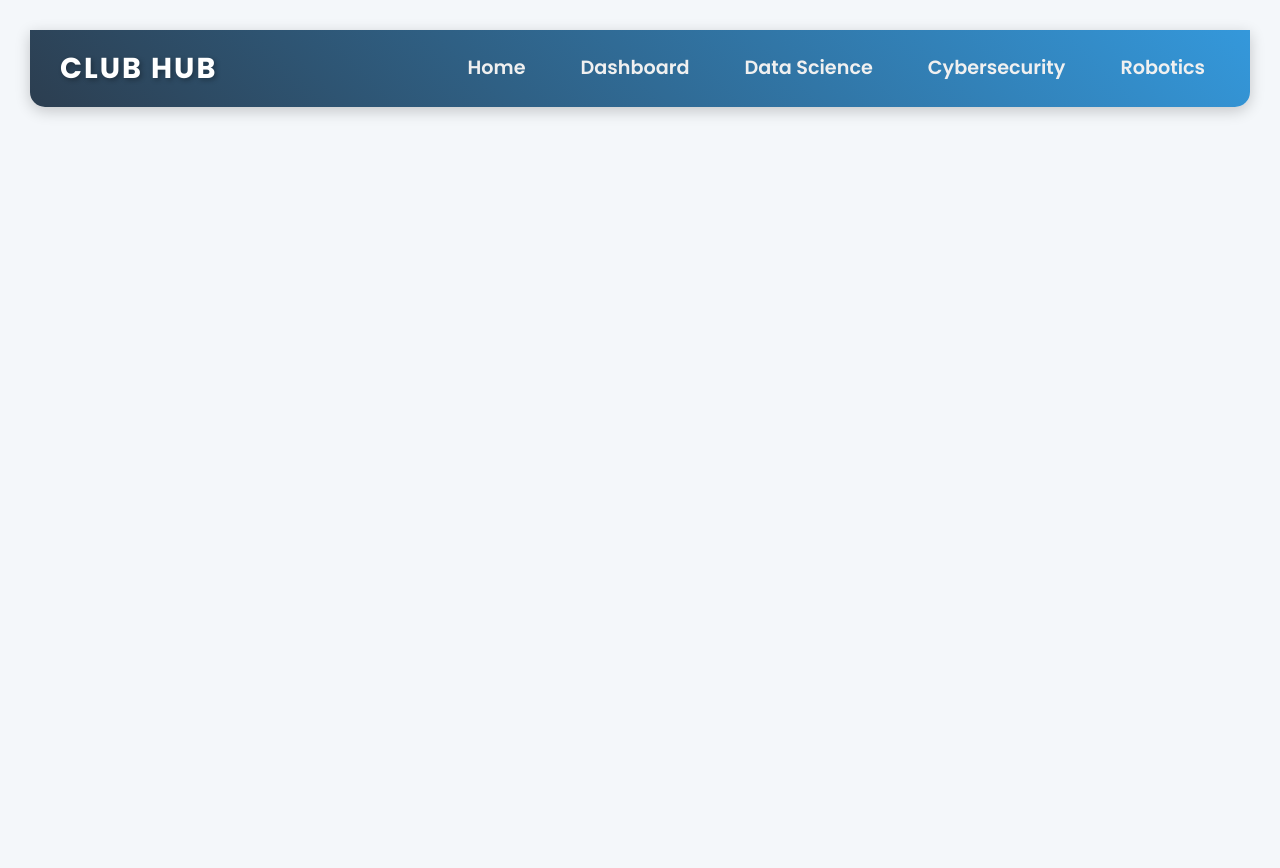
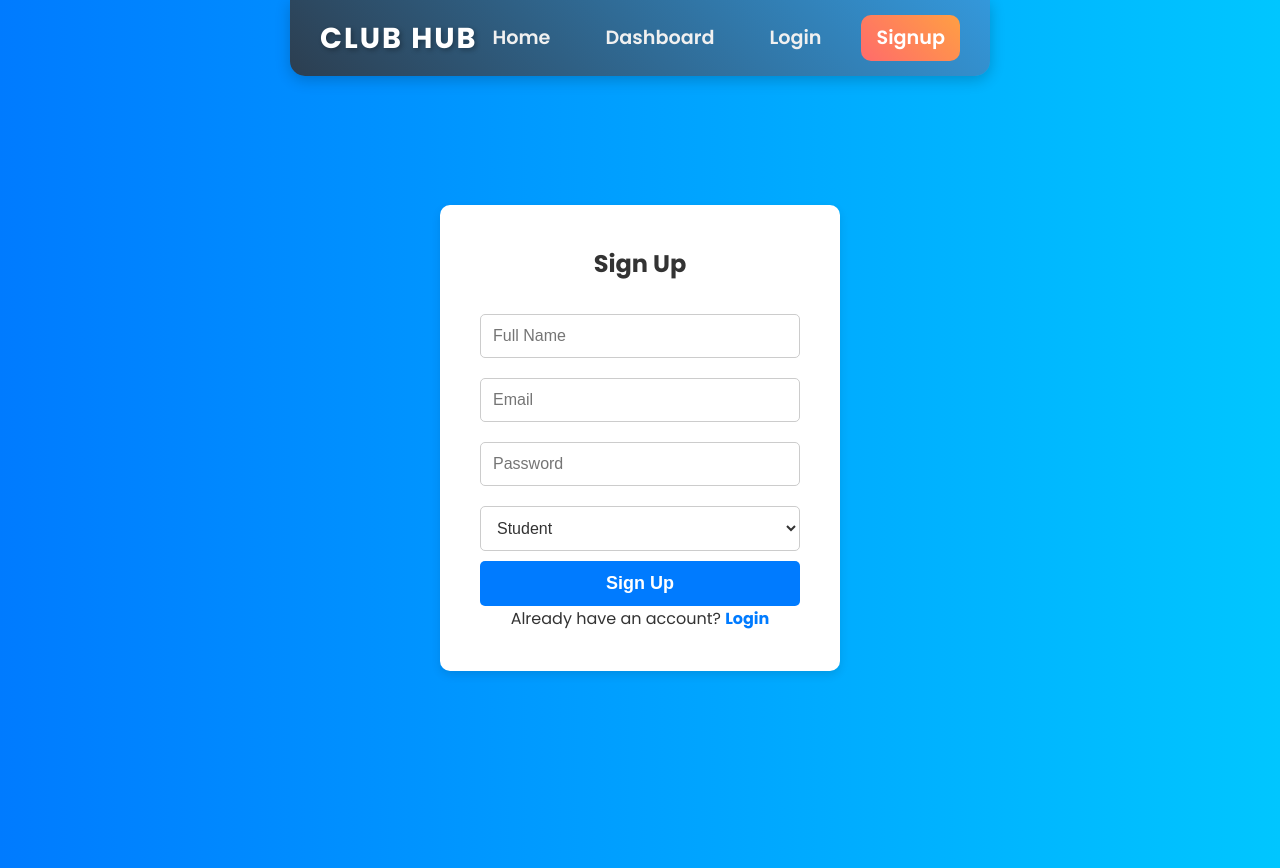
Before and after one commit to NaseefMuhamad/CAPSTONE-LAST, a React (Create React App) app in the folder our_last/: page /signup in a window 1280 px wide. Before the commit the page ends 800 px from the top, so only its background shows below. Built offline with nearby package versions, Linux system fonts and the light colour scheme.

Commit message:
final changes

```diff
--- a/our_last/src/App.js
+++ b/our_last/src/App.js
@@ -5,6 +5,9 @@ import NavBar from './components/NavBar'; // Imported and now used
 import Welcome from './components/WelcomePage';
 import Dashboard from './components/Dashboard';
 import ClubPage from './components/ClubPage';
+import Login from './components/login';
+import Signup from './components/signup';
+
 import './styles/App.css';
 
 function App() {
@@ -16,6 +19,8 @@ function App() {
           <Route path="/" element={<Welcome />} />
           <Route path="/dashboard" element={<Dashboard />} />
           <Route path="/club/:clubName" element={<ClubPage />} />
+          <Route path="/login" element={<Login />} />
+          <Route path="signup" element={<Signup />} />
         </Routes>
       </div>
     </Router>
--- /dev/null
+++ b/our_last/src/components/Auth.css
@@ -0,0 +1,157 @@
+/* Make sure the body and html take full width and height */
+html, body {
+  margin: 0;
+  padding: 0;
+  width: 100%;
+  height: 100%;
+  font-family: 'Segoe UI', Roboto, Oxygen, Ubuntu, Cantarell, 'Open Sans', 'Helvetica Neue', sans-serif;
+  background: linear-gradient(to right, #007bff, #00c6ff);
+  display: flex;
+  justify-content: center;
+  align-items: center;
+}
+
+/* Centering the entire auth container */
+.auth-container {
+  width: 100%;
+  min-height: 100vh;
+  display: flex;
+  justify-content: center;
+  align-items: center;
+  padding: 20px;
+}
+
+/* Form Box Styling */
+.auth-box {
+  background: white;
+  padding: 40px;
+  width: 100%;
+  max-width: 400px;
+  border-radius: 10px;
+  box-shadow: 0 4px 10px rgba(0, 0, 0, 0.1);
+  text-align: center;
+  transition: all 0.3s ease-in-out;
+}
+
+/* Form Title */
+.auth-box h2 {
+  margin-bottom: 20px;
+  font-size: 24px;
+  color: #333;
+}
+
+/* Input Fields */
+.auth-box input,
+.auth-box select {
+  width: 100%;
+  padding: 12px;
+  margin: 10px 0;
+  border: 1px solid #ccc;
+  border-radius: 5px;
+  font-size: 16px;
+  outline: none;
+  transition: border 0.3s ease-in-out;
+}
+
+.auth-box input:focus,
+.auth-box select:focus {
+  border-color: #007bff;
+}
+
+/* Role Dropdown Styling */
+.auth-box select {
+  cursor: pointer;
+  background-color: #fff;
+  color: #333;
+}
+
+/* Login & Signup Button */
+.auth-button {
+  width: 100%;
+  padding: 12px;
+  background-color: #007bff;
+  color: white;
+  font-size: 18px;
+  font-weight: bold;
+  border: none;
+  border-radius: 5px;
+  cursor: pointer;
+  transition: background 0.3s ease-in-out;
+}
+
+.auth-button:hover {
+  background-color: #0056b3;
+}
+
+/* Signup / Login Link */
+.auth-link {
+  color: #007bff;
+  text-decoration: none;
+  font-weight: bold;
+}
+
+.auth-link:hover {
+  text-decoration: underline;
+}
+
+/* Success and Error Messages */
+.success-message {
+  color: green;
+  background: rgba(0, 255, 0, 0.1);
+  padding: 10px;
+  border-radius: 5px;
+  margin-bottom: 15px;
+}
+
+.error-message {
+  color: red;
+  background: rgba(255, 0, 0, 0.1);
+  padding: 10px;
+  border-radius: 5px;
+  margin-bottom: 15px;
+}
+
+/* Role Dropdown */
+.auth-box select {
+  width: 100%;
+  padding: 12px;
+  margin: 10px 0;
+  border: 1px solid #ccc;
+  border-radius: 5px;
+  font-size: 16px;
+  outline: none;
+  transition: border 0.3s ease-in-out;
+}
+
+.auth-box select:focus {
+  border-color: #007bff;
+}
+
+/* Make everything fit perfectly on all screen sizes */
+@media (max-width: 768px) {
+  .auth-box {
+    width: 90%;
+    padding: 30px;
+  }
+}
+
+@media (max-width: 480px) {
+  .auth-box {
+    padding: 25px;
+  }
+
+  .auth-box h2 {
+    font-size: 20px;
+  }
+
+  .auth-box input,
+  .auth-box select {
+    font-size: 14px;
+    padding: 10px;
+  }
+
+  .auth-button {
+    font-size: 16px;
+    padding: 10px;
+  }
+}
--- a/our_last/src/components/NavBar.js
+++ b/our_last/src/components/NavBar.js
@@ -1,6 +1,7 @@
 // src/components/NavBar.js
 import React, { useState } from 'react';
 import { NavLink } from 'react-router-dom';
+
 
 function NavBar() {
   const [isOpen, setIsOpen] = useState(false);
@@ -8,6 +9,8 @@ function NavBar() {
   const toggleMenu = () => {
     setIsOpen(!isOpen);
   };
+
+
 
   return (
     <nav className="navbar">
@@ -22,14 +25,11 @@ function NavBar() {
         <NavLink to="/dashboard" className="nav-link" activeClassName="active" onClick={() => setIsOpen(false)}>
           Dashboard
         </NavLink>
-        <NavLink to="/club/datascience" className="nav-link" activeClassName="active" onClick={() => setIsOpen(false)}>
-          Data Science
+        <NavLink to="/login" className="nav-link" activeClassName="active" onClick={() => setIsOpen(false)}>
+          Login
         </NavLink>
-        <NavLink to="/club/cybersecurity" className="nav-link" activeClassName="active" onClick={() => setIsOpen(false)}>
-          Cybersecurity
-        </NavLink>
-        <NavLink to="/club/robotics" className="nav-link" activeClassName="active" onClick={() => setIsOpen(false)}>
-          Robotics
+        <NavLink to="/signup" className="nav-link" activeClassName="active" onClick={() => setIsOpen(false)}>
+          Signup
         </NavLink>
       </div>
     </nav>
--- /dev/null
+++ b/our_last/src/components/login.js
@@ -0,0 +1,66 @@
+import React, { useState } from "react";
+import { Link, useNavigate } from "react-router-dom";
+import axios from "axios";
+import "./Auth.css"; // Shared CSS file
+
+const Login = () => {
+  const [email, setEmail] = useState("");
+  const [password, setPassword] = useState("");
+  const [message, setMessage] = useState(""); // Message state
+  const navigate = useNavigate();
+
+  const handleLogin = async (e) => {
+    e.preventDefault();
+    setMessage(""); // Clear previous messages
+
+    try {
+      await axios.post("http://localhost:8080/api/signin", {
+        email,
+        password,
+      });
+
+      setMessage({ text: "Login successful! Redirecting...", type: "success" });
+      setTimeout(() => {
+        navigate("/dashboard"); // Redirect to dashboard
+      }, 2000);
+    } catch (error) {
+      const errorMsg = error.response?.data?.message || "Invalid email or password.";
+      setMessage({ text: errorMsg, type: "error" });
+    }
+  };
+
+  return (
+    <div className="auth-container">
+      <div className="auth-box">
+        <h2>Login</h2>
+        {message && (
+          <p className={message.type === "success" ? "success-message" : "error-message"}>
+            {message.text}
+          </p>
+        )}
+        <form onSubmit={handleLogin}>
+          <input
+            type="email"
+            placeholder="Email"
+            value={email}
+            onChange={(e) => setEmail(e.target.value)}
+            required
+          />
+          <input
+            type="password"
+            placeholder="Password"
+            value={password}
+            onChange={(e) => setPassword(e.target.value)}
+            required
+          />
+          <button type="submit" className="auth-button">Login</button>
+        </form>
+        <p>
+          Don't have an account? <Link to="/signup" className="auth-link">Sign Up</Link>
+        </p>
+      </div>
+    </div>
+  );
+};
+
+export default Login;
--- /dev/null
+++ b/our_last/src/components/signup.js
@@ -0,0 +1,78 @@
+import React, { useState } from "react";
+import { Link } from "react-router-dom";
+import axios from "axios";
+import "./Auth.css"; // Shared CSS file
+
+const Signup = () => {
+  const [name, setName] = useState("");
+  const [email, setEmail] = useState("");
+  const [password, setPassword] = useState("");
+  const [role, setRole] = useState("student"); // Default role
+  const [message, setMessage] = useState(""); // Message state
+
+  const handleSignup = async (e) => {
+    e.preventDefault();
+    setMessage(""); // Clear previous messages
+
+    try {
+       await axios.post("http://localhost:8080/api/register", {
+        name,
+        email,
+        password,
+        role,
+      });
+
+      setMessage({ text: "Signup successful! You can now log in.", type: "success" });
+    } catch (error) {
+      const errorMsg = error.response?.data?.message || "Signup failed. Try again.";
+      setMessage({ text: errorMsg, type: "error" });
+    }
+  };
+
+  return (
+    <div className="auth-container">
+      <div className="auth-box">
+        <h2>Sign Up</h2>
+        {message && (
+          <p className={message.type === "success" ? "success-message" : "error-message"}>
+            {message.text}
+          </p>
+        )}
+        <form onSubmit={handleSignup}>
+          <input
+            type="text"
+            placeholder="Full Name"
+            value={name}
+            onChange={(e) => setName(e.target.value)}
+            required
+          />
+          <input
+            type="email"
+            placeholder="Email"
+            value={email}
+            onChange={(e) => setEmail(e.target.value)}
+            required
+          />
+          <input
+            type="password"
+            placeholder="Password"
+            value={password}
+            onChange={(e) => setPassword(e.target.value)}
+            required
+          />
+          <select value={role} onChange={(e) => setRole(e.target.value)} required>
+            <option value="student">Student</option>
+            <option value="admin">Admin</option>
+            <option value="president">President</option>
+          </select>
+          <button type="submit" className="auth-button">Sign Up</button>
+        </form>
+        <p>
+          Already have an account? <Link to="/login" className="auth-link">Login</Link>
+        </p>
+      </div>
+    </div>
+  );
+};
+
+export default Signup;
```
Also changed, not shown: our_last/src/api/api.js (added, +38 -0 lines).
